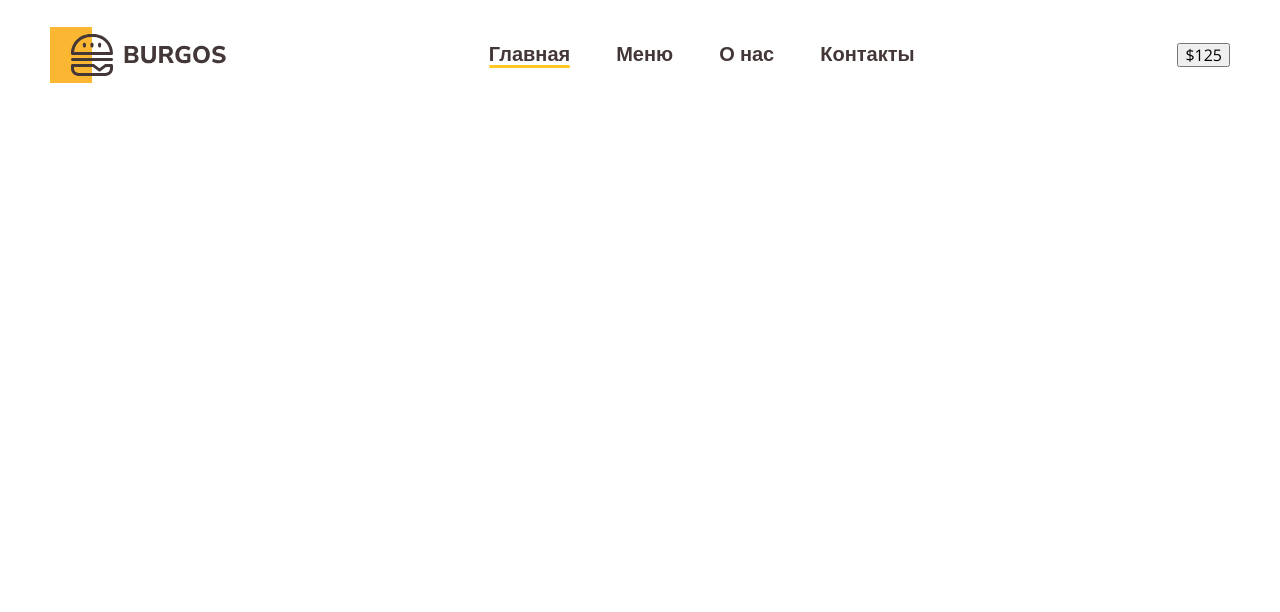
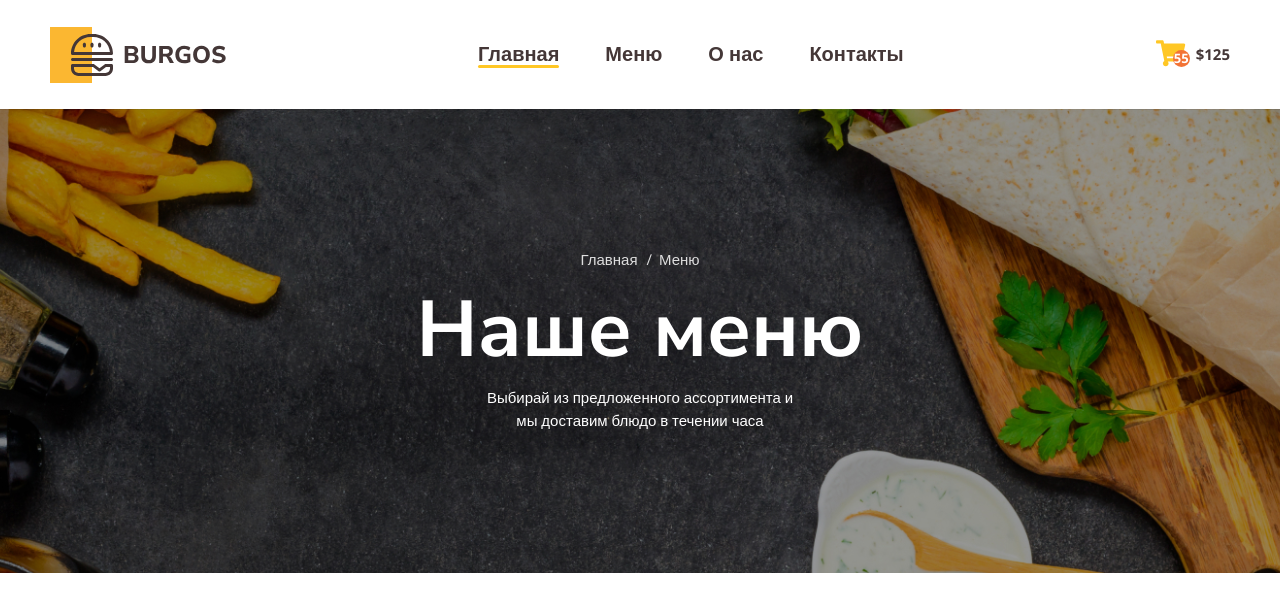
Before and after one commit to BF-GO/Module01-Burger, a plain HTML site: page index.html in a window 1280 px wide. Drawn offline with nearby package versions, Linux system fonts and the light colour scheme.

Commit message:
css/main

```diff
--- a/index.html
+++ b/index.html
@@ -1,5 +1,5 @@
 <!DOCTYPE html>
-<html lang="en">
+<html lang="RU">
 <head>
     <meta charset="UTF-8">
     <meta http-equiv="X-UA-Compatible" content="IE=edge">
@@ -24,9 +24,25 @@
                         <li><a href="#">Контакты</a></li>
                     </ul>
                 </nav>
-                <button type="button">$125</button>
+                <button type="button" class="button">
+                    <span class="button-item">
+                        <img src="images/shopping-cart.svg" alt="Корзина">
+                        <span class="button-count">55</span>
+                    </span>
+                    <span class="button-text">$125</span>
+                </button>
             </div>
         </div>
     </Header>
+    <div class="bg">
+        <div class="container">
+            <ul class="breadcrumbs">
+                <li><a href="#">Главная</a></li>
+                <li><a href="#">Меню</a></li>
+            </ul>
+            <h1 class="title">Наше меню</h1>
+            <p class="discription">Выбирай из предложенного ассортимента и мы доставим блюдо в течении часа</p>
+        </div>
+    </div>
 </body>
 </html>
--- a/styles/main.css
+++ b/styles/main.css
@@ -1,5 +1,4 @@
 body {
-    /*font-family: 'Lato', sans-serif;*/
     font-family: 'Nunito Sans', sans-serif;
 }
 .container {
@@ -47,3 +46,77 @@ body {
 .header-nav a.active::after {
     background: #FFC725;
 }
+.button {
+    display: flex;
+    align-items: center;
+    background-color: transparent;
+    border: none;
+    padding: 0;
+    gap: 10px;
+}
+.button-text {
+    color: #443737;
+    font-family: 'Open Sans';
+    font-weight: 700;
+    font-size: 15px;
+}
+.button-item {
+    position: relative;
+}
+.button-count {
+    font-weight: 700;
+    font-size: 13px;
+    color: white;
+    background: #F37335;
+    border-radius: 100%;
+    position: absolute;
+    width: 17px;
+    height: 17px;
+    text-align: center;
+    line-height: 1.3;
+    bottom: 3px;
+    right: -4px;
+}
+.bg {
+    text-align: center;
+    color: white;
+    background-image: url(../images/bg.jpg);
+    background-size: cover;
+    background-position: center center;
+    padding: 142px 0;
+}
+.breadcrumbs {
+    padding-left: 0;
+    margin-top: 0;
+    list-style-type: none;
+    display: flex;
+    justify-content: center;
+    gap: 16px;
+}
+.breadcrumbs a {
+    color: #DEDEDE;
+    font-size: 15px;
+    font-family: 'Open Sans', sans-serif;
+    text-decoration: none;
+}
+.breadcrumbs a::before {
+    content: '/';
+    position: relative;
+    left: -7px;
+}
+.breadcrumbs li:first-child a::before {
+    display: none;
+}
+.title {
+    font-weight: 700;
+    font-size: 79px;
+    margin-top: 10px;
+    margin-bottom: 10px;
+}
+.discription {
+    font-family: 'Open Sans', sans-serif;
+    font-size: 15px;
+    line-height: 1.5;
+    max-width: 320px;
+    margin: 0 auto;
+}
```
Also changed, not shown: images/bg.jpg (added), images/shopping-cart.svg (added), images/test.png (deleted).
